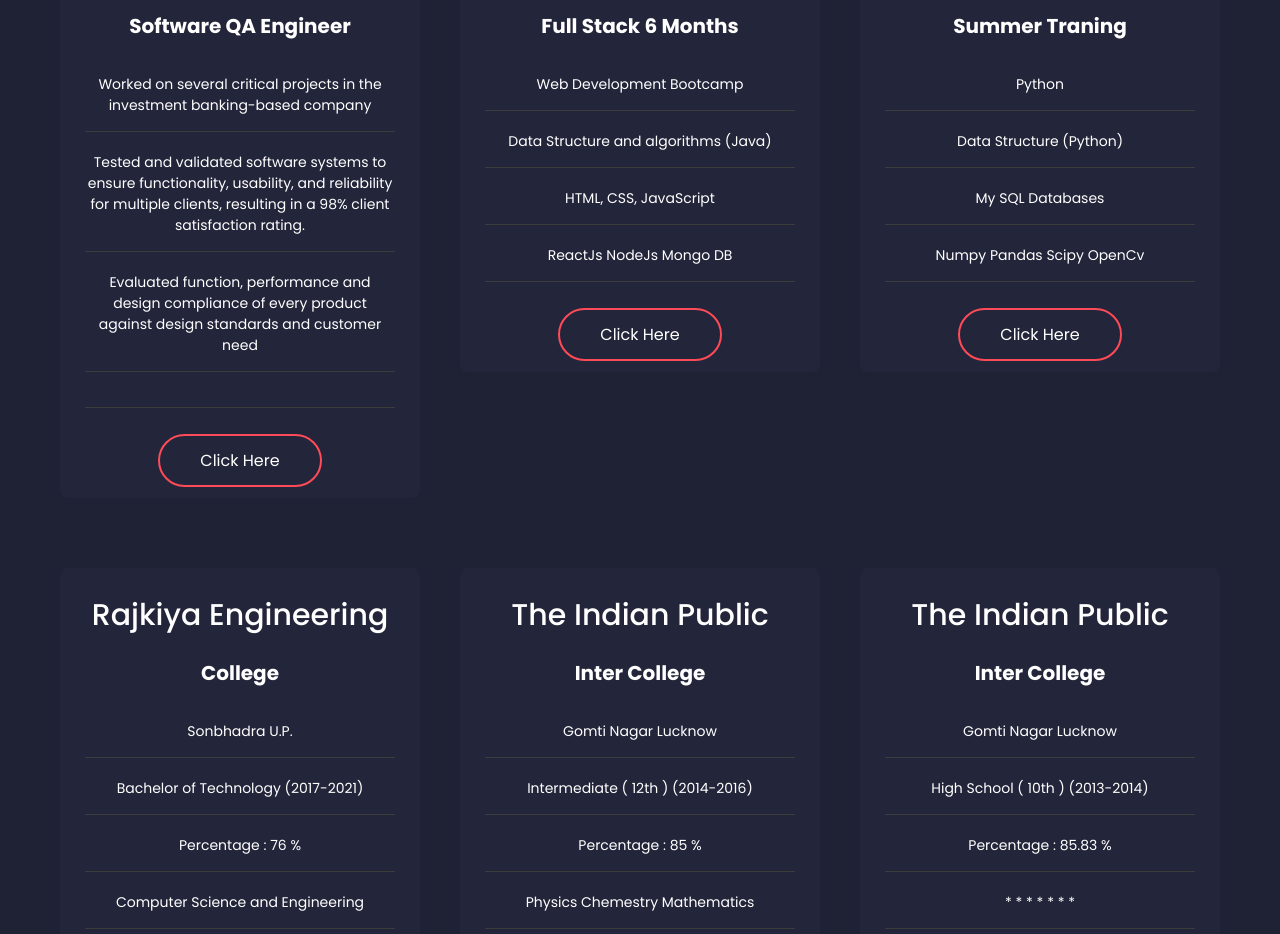
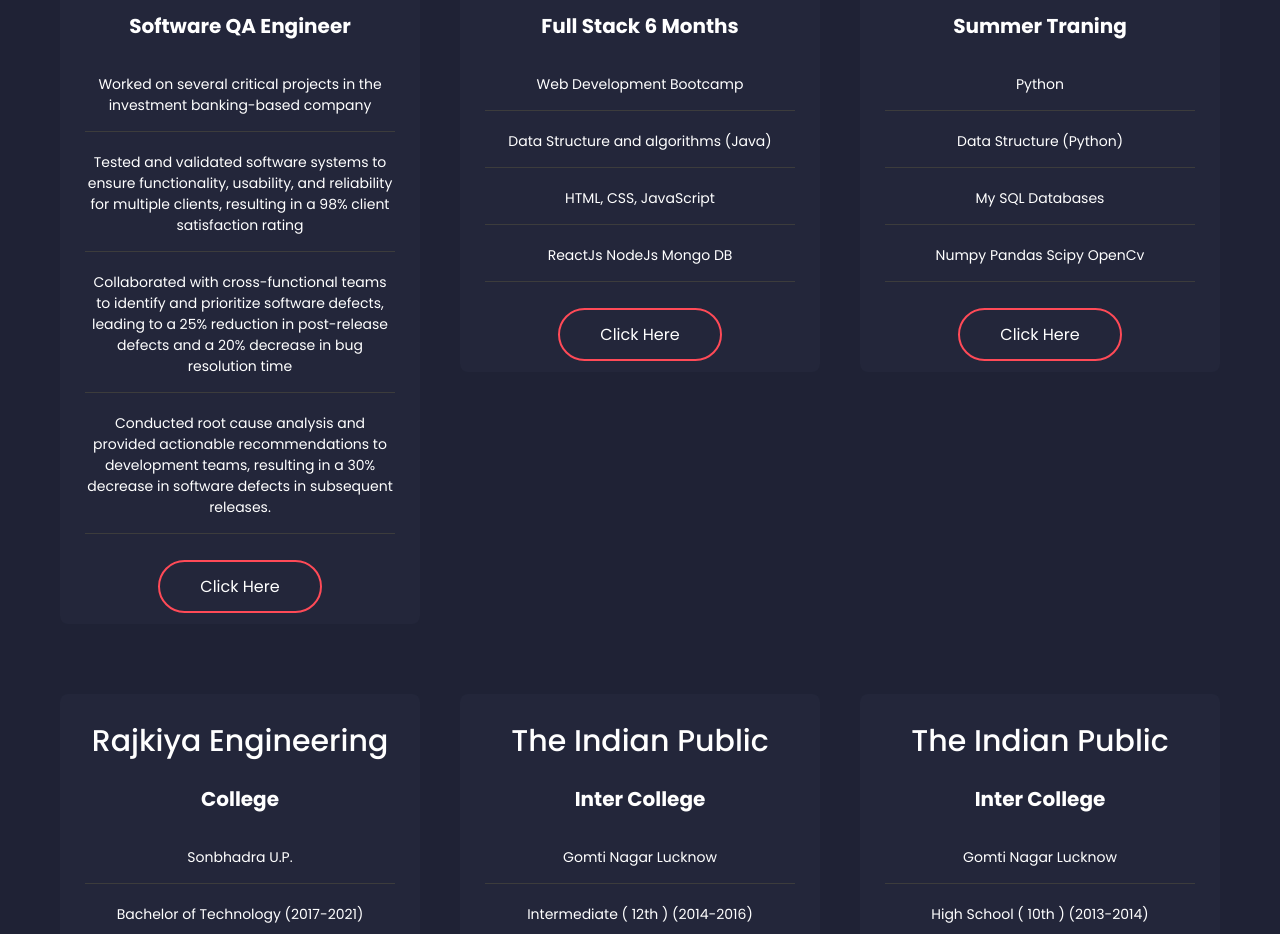
Before and after one commit to gautam2021/personal-portfolio-react, a React (Create React App) app: page / in a window 1280 px wide. Shown: the part 1260-2194 px from the top of the page. Built offline with nearby package versions, Linux system fonts and the light colour scheme.

Commit message:
Update Education.jsx
all the experience and experties added into sscn QA

```diff
--- a/src/components/Education.jsx
+++ b/src/components/Education.jsx
@@ -13,8 +13,9 @@ const Education= () => {
       heading: "SS&C Technologies",
       price: "Software QA Engineer",
       msg1: "Worked on several critical projects in the investment banking-based company",
-      msg2: "Tested and validated software systems to ensure functionality, usability, and reliability for multiple clients, resulting in a 98% client satisfaction rating. ",
-      msg3: "Evaluated function, performance and design compliance of every product against design standards and customer need",
+      msg2: "Tested and validated software systems to ensure functionality, usability, and reliability for multiple clients, resulting in a 98% client satisfaction rating",
+      msg3: "Collaborated with cross-functional teams to identify and prioritize software defects, leading to a 25% reduction in post-release defects and a 20% decrease in bug resolution time",
+      msg4:"Conducted root cause analysis and provided actionable recommendations to development teams, resulting in a 30% decrease in software defects in subsequent releases."
 
 
 
```
